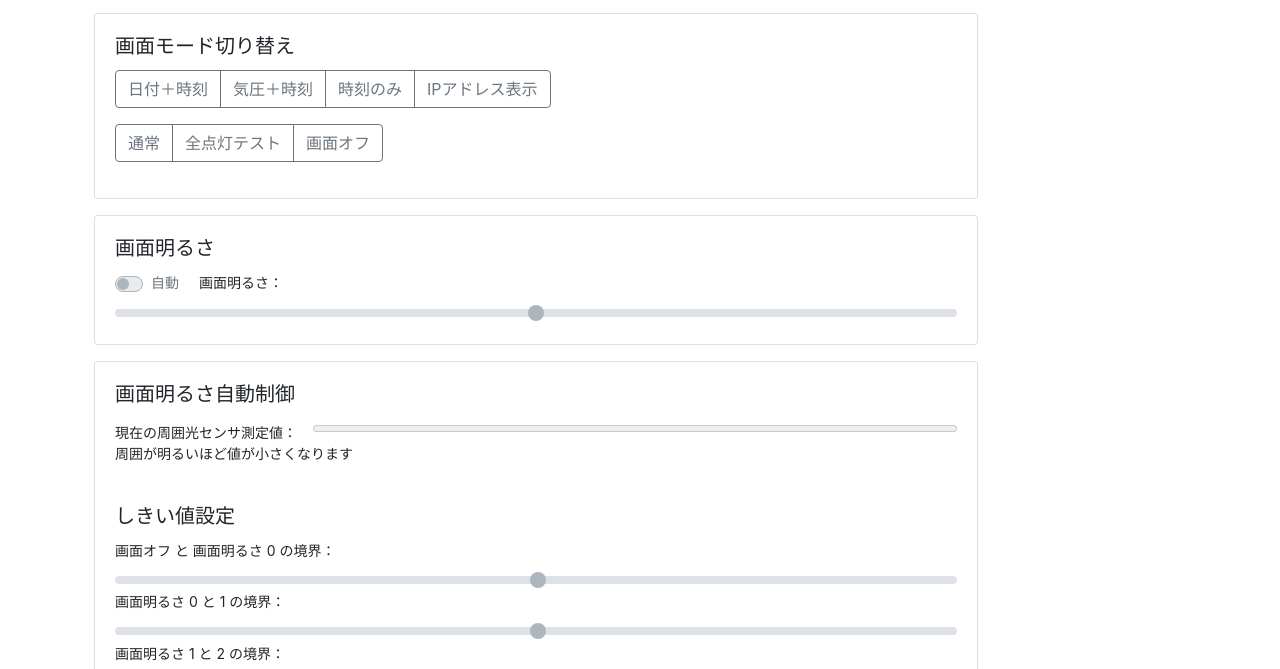
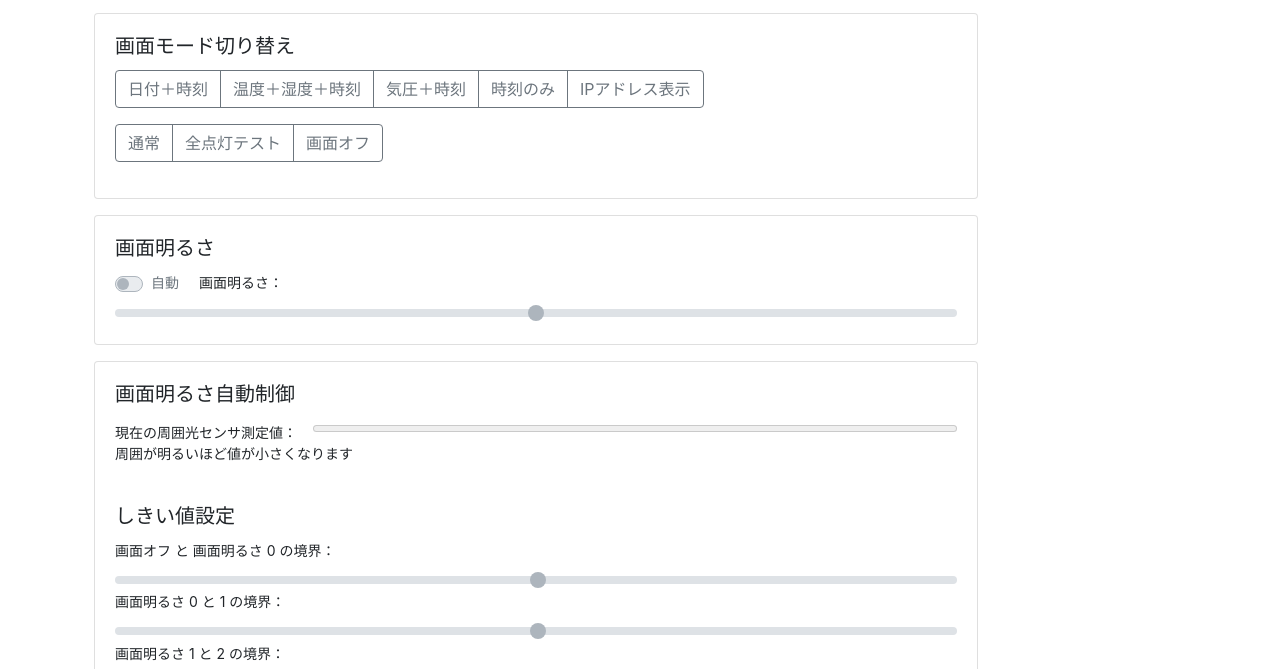
Before and after one commit to hunamizawa/ESP8266Clock, a plain HTML site: page data/index.html in a window 1280 px wide. Shown: the part 122-791 px from the top of the page. Drawn offline with nearby package versions, Linux system fonts and the light colour scheme; no server answers.

Commit message:
Revert "remove button TEMP_HUMI_TIME"
This reverts commit da3750ff28b399aed6c9dbb3efc04f6e891f8fba.

```diff
--- a/data/index.html
+++ b/data/index.html
@@ -40,6 +40,9 @@
               <div class="btn-group btn-group-toggle" data-toggle="buttons">
                 <label class="btn btn-outline-secondary">
                   <input type="radio" name="pane" class="disable-until-load" disabled value="DATE_TIME"> 日付＋時刻
+                </label>
+                <label class="btn btn-outline-secondary">
+                  <input type="radio" name="pane" class="disable-until-load" disabled value="TEMP_HUMI_TIME"> 温度＋湿度＋時刻
                 </label>
                 <label class="btn btn-outline-secondary">
                   <input type="radio" name="pane" class="disable-until-load" disabled value="PRES_TIME"> 気圧＋時刻
```
